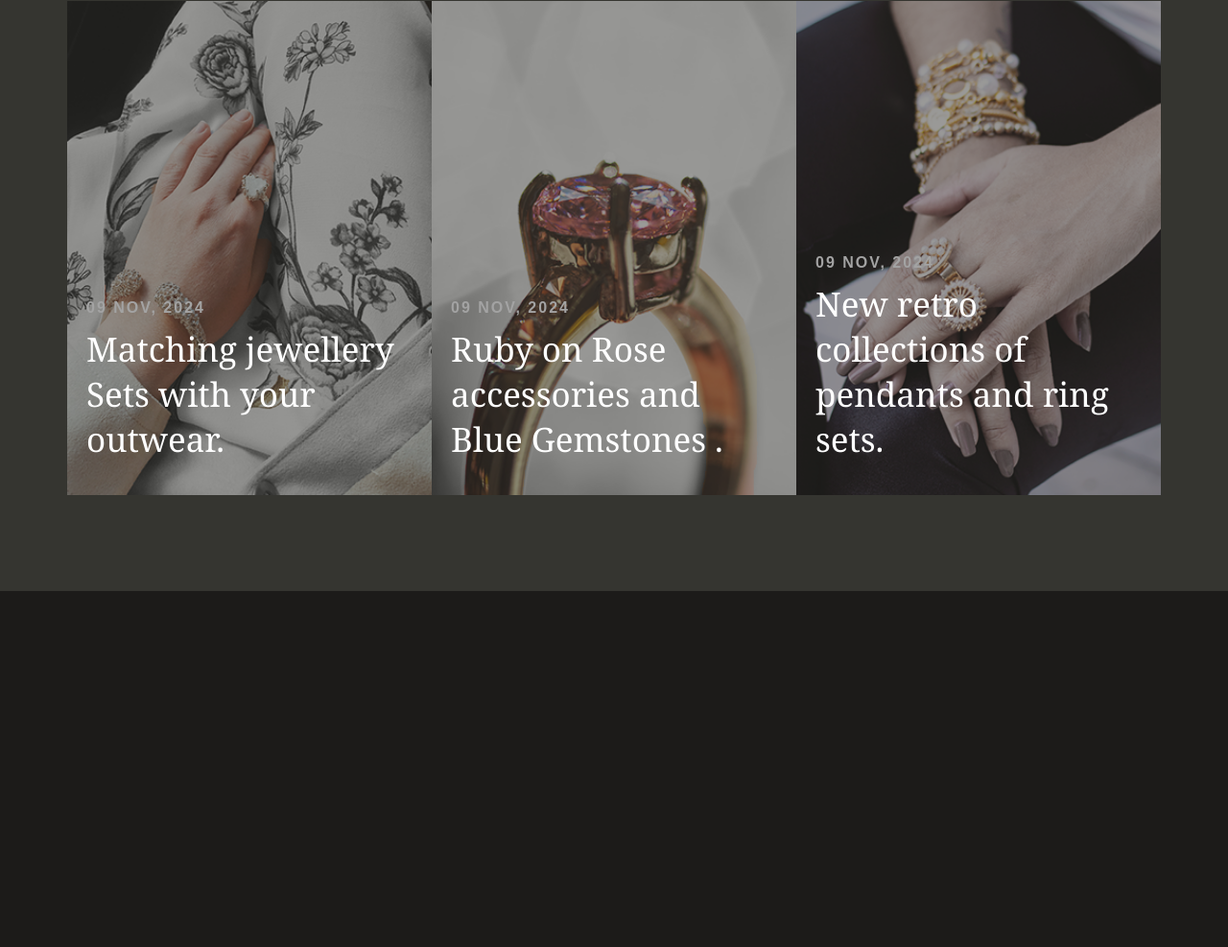
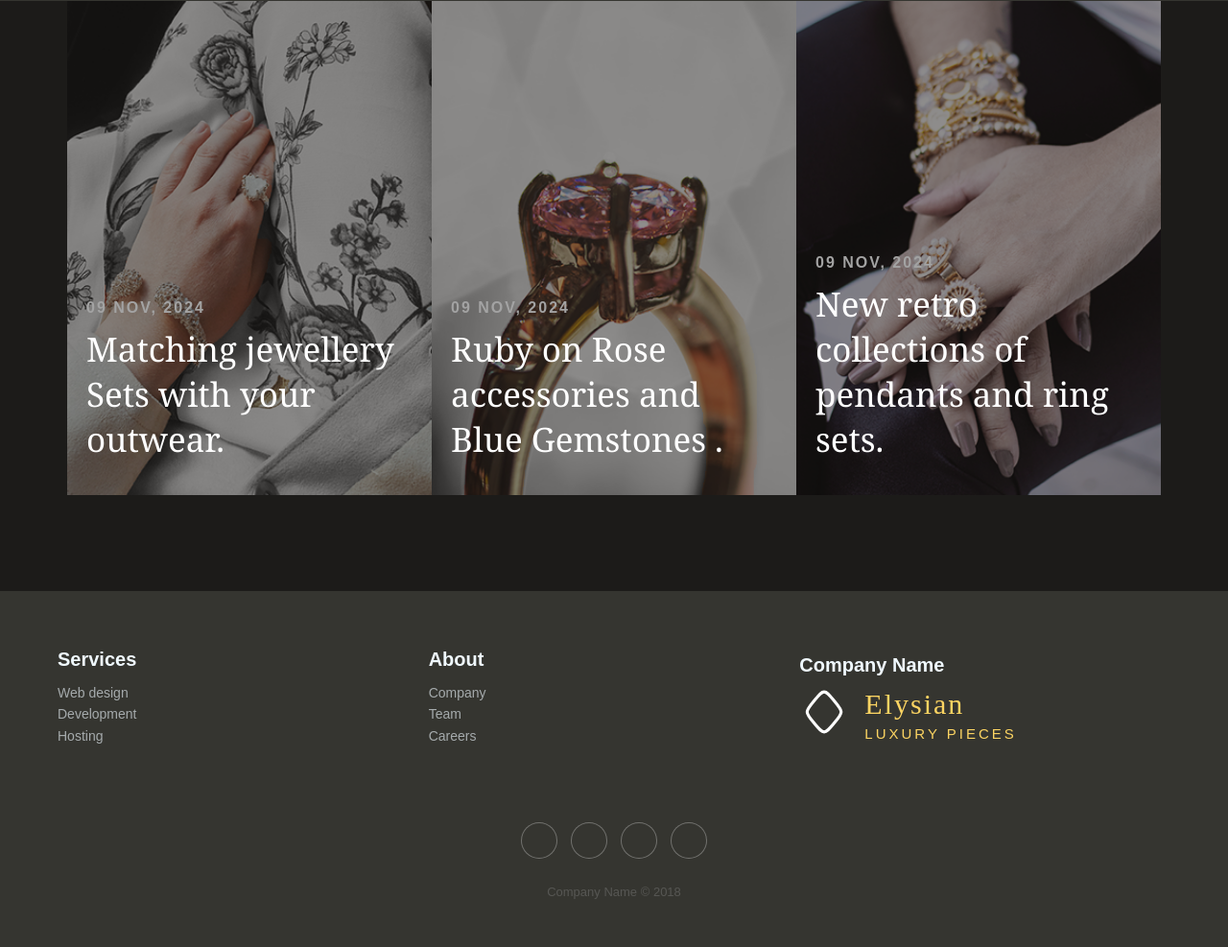
Before and after one commit to vijaysaini1703/jewellProject, a plain HTML site: page index.html in a window 1280 px wide. Shown: the part 10043-11030 px from the top of the page at 96% size. Before the commit the page ends 10659 px from the top, so only its background shows below. Drawn offline with Linux system fonts and the light colour scheme.

Commit message:
footerCommit

```diff
--- /dev/null
+++ b/cssfiles/footer.css
@@ -0,0 +1,97 @@
+
+
+.footer-dark {
+    padding: 50px ;
+    color: #f0f9ff;
+    background-color: #353530;
+  }
+
+  .footer-dark h3 {
+    margin-bottom: 12px;
+    font-weight: bold;
+    font-size: 20px;
+
+  }
+
+  .row {
+    display: grid;
+    justify-content: center;
+    align-items: center;
+    margin: 10px;
+    grid-template-columns: 1fr 1fr 1fr;
+    margin-bottom: 80px;
+  }
+
+  .footer-dark ul {
+    padding: 0;
+    list-style: none;
+    line-height: 1.6;
+    font-size: 14px;
+    margin-bottom: 0;
+  }
+
+  .footer-dark ul a {
+    color: inherit;
+    text-decoration: none;
+    opacity: 0.6;
+  }
+
+  .footer-dark .item.text p {
+    opacity: 0.6;
+    margin-bottom: 0;
+  }
+
+  .footer-dark .item.social {
+    text-align: center;
+  }
+
+  .footer-dark .item.social > a {
+    font-size: 20px;
+    width: 36px;
+    height: 36px;
+    line-height: 36px;
+    display: inline-block;
+    text-align: center;
+    border-radius: 50%;
+    box-shadow: 0 0 0 1px rgba(255, 255, 255, 0.4);
+    margin: 0 8px;
+    color: #fff;
+    opacity: 0.75;
+  }
+
+  .footer-dark .copyright {
+    text-align: center;
+    padding-top: 24px;
+    opacity: 0.3;
+    font-size: 13px;
+    margin-bottom: 0;
+  }
+
+
+
+  .footer-logo-name{
+      color: #fcd462;
+
+  }
+  .footer-logo{
+      display: flex;
+      gap: 18px;
+
+  }
+  .footer-logoinside img{
+      filter: invert(1);
+      height: 50px;
+  }
+  .footer-logo-name div:nth-child(1){
+      font-size: 30px;
+      letter-spacing: 2px;
+      margin-bottom: 5px;
+      font-weight: 400;
+      font-family:'Times New Roman', Times, serif;
+
+  }
+  .footer-logo-name div:nth-child(2){
+      font-size: 15px;
+      letter-spacing: 3px;
+
+  }
--- a/cssfiles/new-feeds.css
+++ b/cssfiles/new-feeds.css
@@ -27,7 +27,7 @@
     justify-content: center;
     align-items: center;
     padding-bottom: 100px;
-    background-color: #353530;
+    background-color: #1c1b19;
 }
 
 
--- a/index.html
+++ b/index.html
@@ -24,6 +24,7 @@
     <link rel="stylesheet" href="/cssfiles/make-your-day.css">
     <link rel="stylesheet" href="/cssfiles/latest-products.css">
     <link rel="stylesheet" href="/cssfiles/new-feeds.css">
+    <link rel="stylesheet" href="/cssfiles/footer.css">
 </head>
 
 <body>
@@ -1242,6 +1243,54 @@
 
 
 
+    <div class="footer-dark">
+
+        <div class="container">
+            <div class="row">
+                <div class="col-sm-6 col-md-3 item">
+                    <h3>Services</h3>
+                    <ul>
+                        <li><a href="#">Web design</a></li>
+                        <li><a href="#">Development</a></li>
+                        <li><a href="#">Hosting</a></li>
+                    </ul>
+                </div>
+                <div class="col-sm-6 col-md-3 item">
+                    <h3>About</h3>
+                    <ul>
+                        <li><a href="#">Company</a></li>
+                        <li><a href="#">Team</a></li>
+                        <li><a href="#">Careers</a></li>
+                    </ul>
+                </div>
+                <div class="col-md-6 item text">
+                    <h3>Company Name</h3>
+
+
+                    <div class="footer-logo">
+
+                        <div class="footer-logoinside">
+                            <img src="main nav logo/diamond-01-stroke-rounded.svg" alt="">
+                        </div>
+
+                        <div class="footer-logo-name">
+                            <div>Elysian</div>
+                            <div>LUXURY PIECES</div>
+                        </div>
+
+                    </div>
+                </div>
+            </div>
+            <div class="col item social"><a href="#"><i class="icon ion-social-facebook"></i></a><a href="#"><i class="icon ion-social-twitter"></i></a><a href="#"><i class="icon ion-social-snapchat"></i></a><a href="#"><i class="icon ion-social-instagram"></i></a></div>
+            <p class="copyright">Company Name © 2018</p>
+        </div>
+
+</div>
+
+
+
+
+
 
 
 </body>
```
